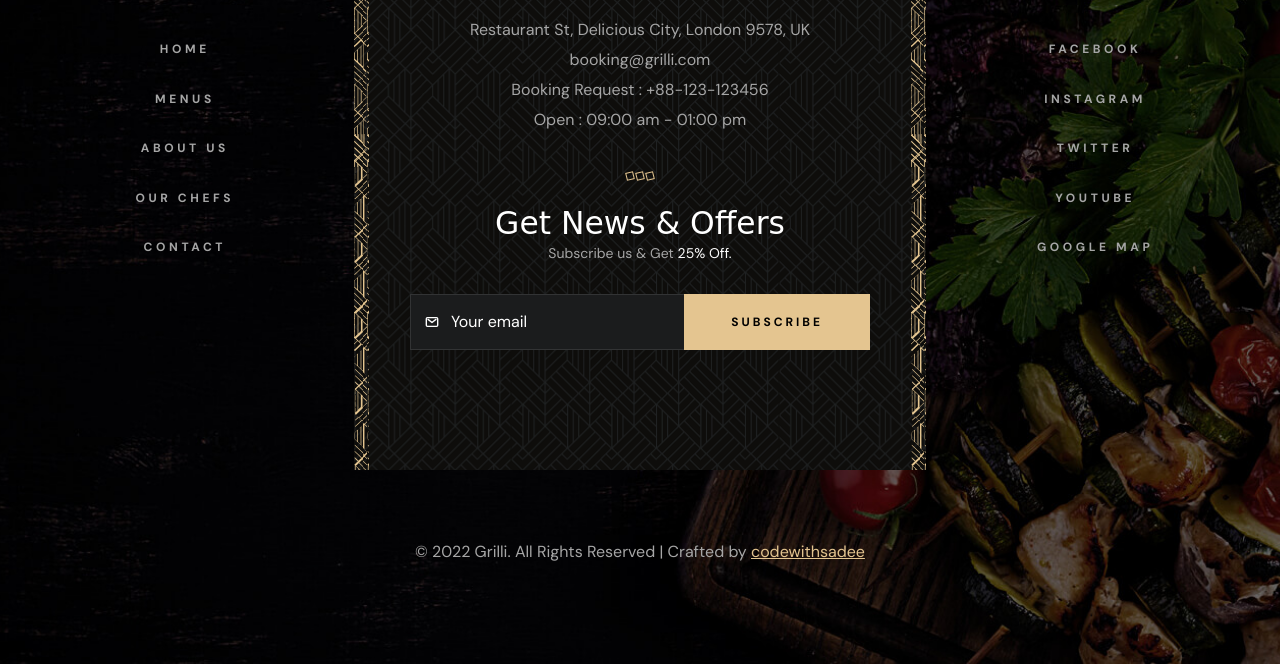
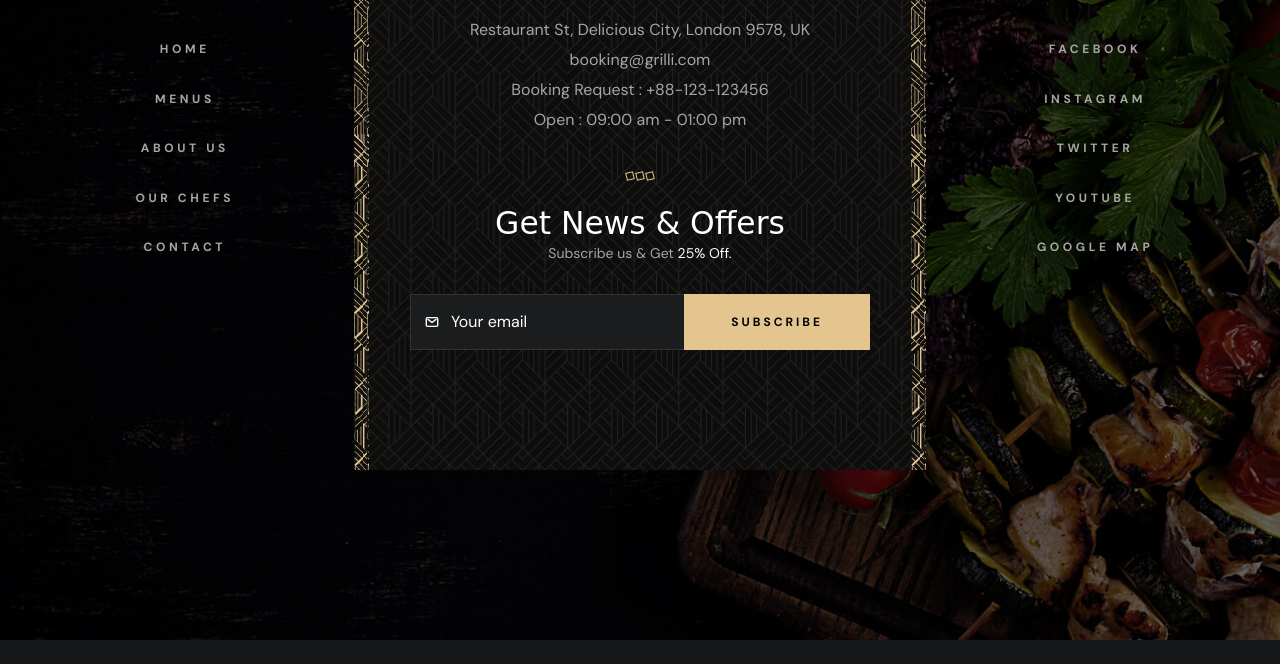
Before and after one commit to yashsahooXD/Grilli-Res, a plain HTML site: page index.html in a window 1280 px wide. Shown: the part 8056-8720 px from the top of the page. After the commit the page ends 8696 px from the top, so only its background shows below. Drawn offline with nearby package versions, Linux system fonts and the light colour scheme; a web font is replaced by a local one.

```diff
--- a/index.html
+++ b/index.html
@@ -1180,15 +1180,6 @@
 
       </div>
 
-      <div class="footer-bottom">
-
-        <p class="copyright">
-          &copy; 2022 Grilli. All Rights Reserved | Crafted by <a href="https://github.com/codewithsadee"
-            target="_blank" class="link">codewithsadee</a>
-        </p>
-
-      </div>
-
     </div>
   </footer>
 
```
